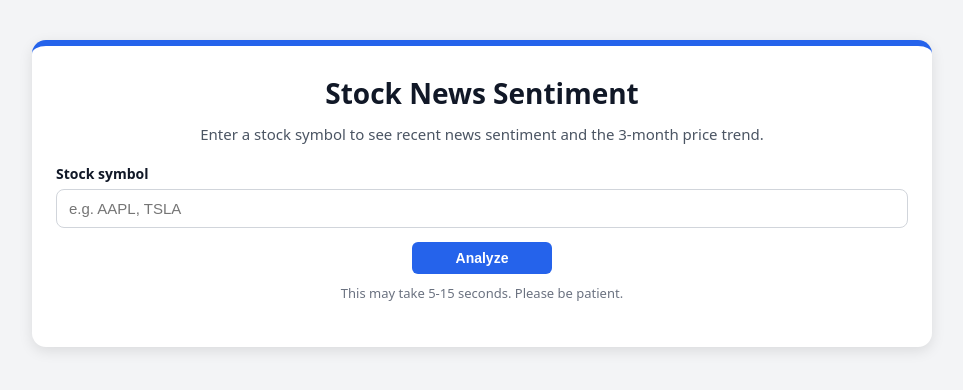
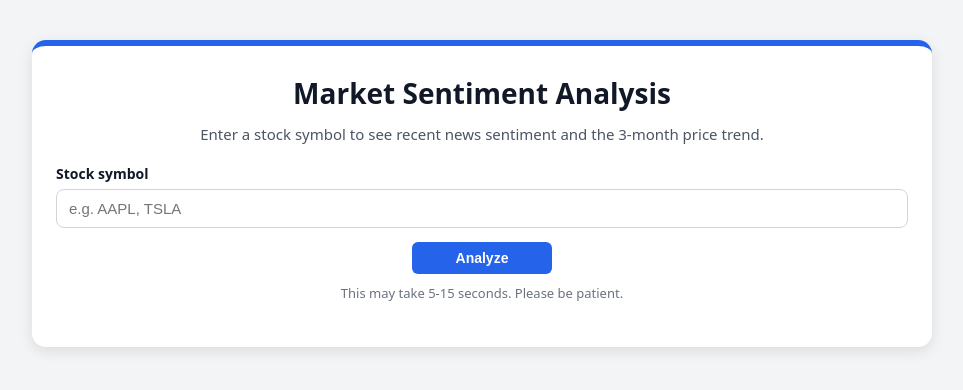
Before and after one commit to taubao/Market-Sentiment-Analysis, a Flask app: page / in a window 1280 px wide. Shown: the top 390 px of the page, without its empty margins (158-1121 px from the left). Run offline with Flask 3, Linux system fonts and the light colour scheme; parts of the project's set-up code (start-up, migrations or seed data) failed here and were passed over.

Commit message:
Updated Images

```diff
--- a/templates/index.html
+++ b/templates/index.html
@@ -8,7 +8,7 @@
 <body>
 <div class="container">
     <div class="card">
-        <h1>Stock News Sentiment</h1>
+        <h1>Market Sentiment Analysis</h1>
         <p class="subtitle">
             Enter a stock symbol to see recent news sentiment and the 3-month price trend.
         </p>
```
Also changed, not shown: images/homepage.png.
